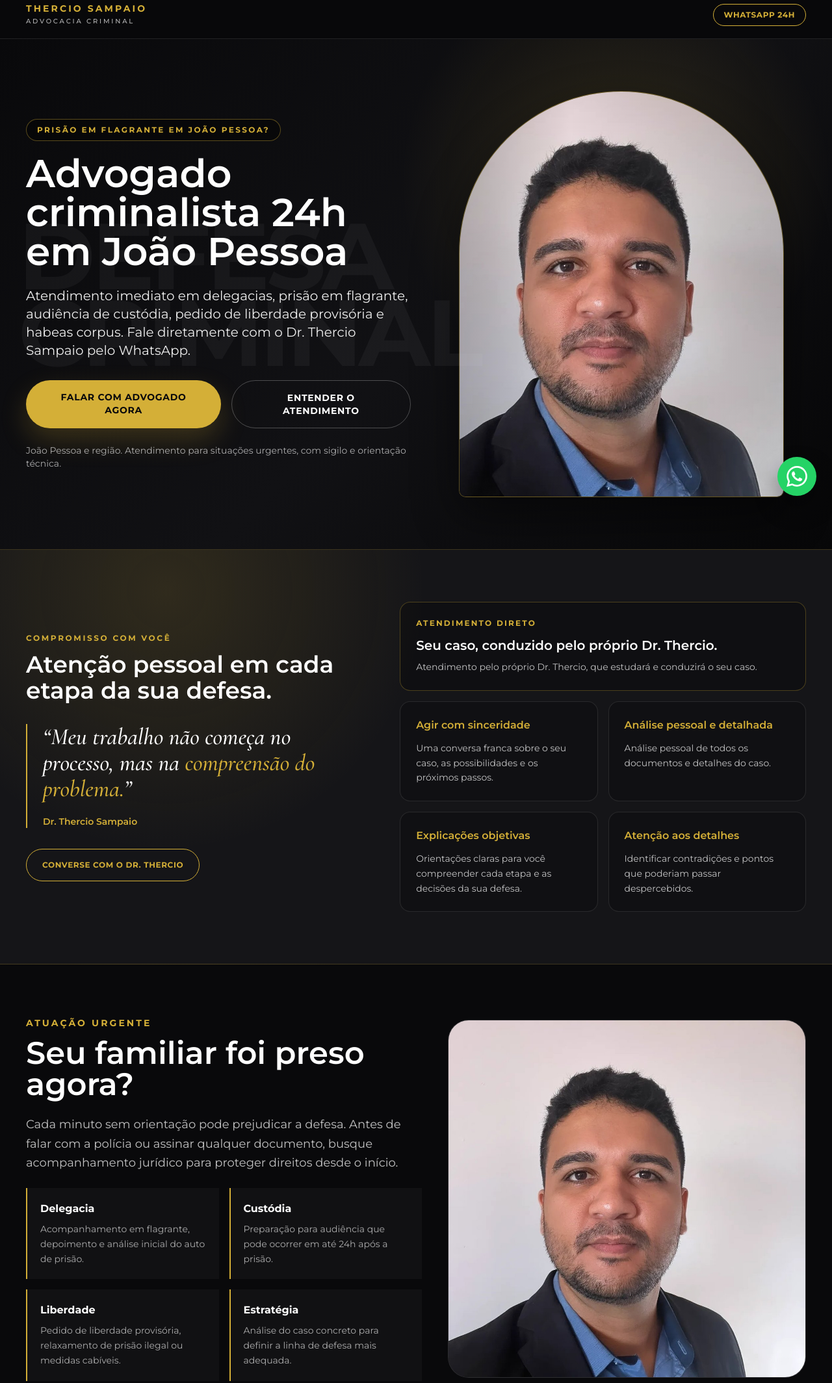
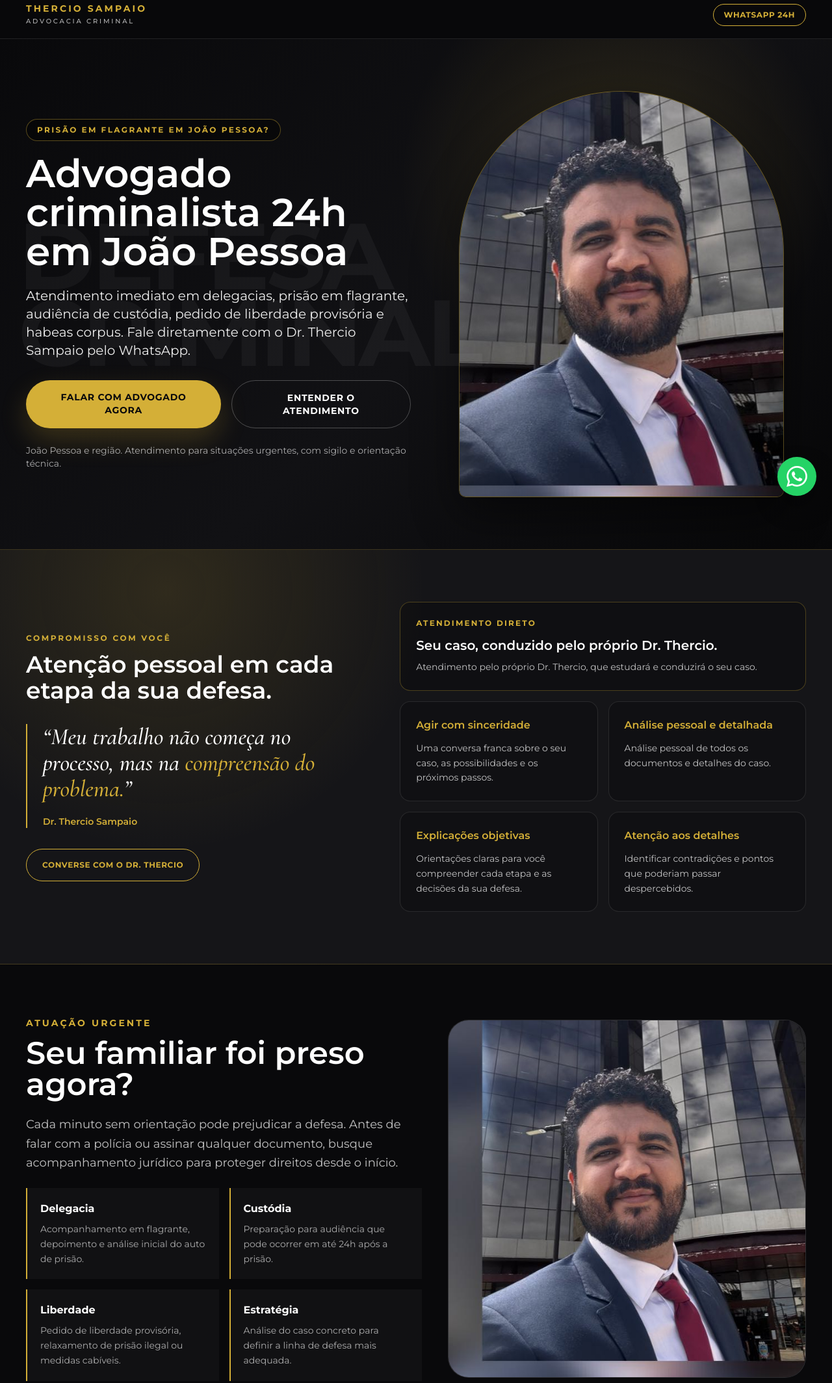
Before and after one commit to Pythonic2/thercio-adv, a plain HTML site: page index.html in a window 1280 px wide. Shown: the part 13-2141 px from the top of the page at 65% size. Drawn offline with nearby package versions, Linux system fonts and the light colour scheme.

Commit message:
mudando foto

```diff
--- a/index.html
+++ b/index.html
@@ -145,7 +145,7 @@
                 </div>
                 <div class="hero-portrait-wrap">
                     <div class="hero-portrait-frame">
-                        <img src="assets/thercio-original.jpg" alt="Dr. Thercio Sampaio, advogado criminalista em João Pessoa" class="hero-portrait">
+                        <img src="assets/thercio-foto.jpg" alt="Dr. Thercio Sampaio, advogado criminalista em João Pessoa" class="hero-portrait">
                     </div>
                 </div>
             </div>
@@ -204,7 +204,7 @@
                     </div>
                 </div>
                 <figure class="overflow-hidden rounded-[2rem] border border-white/10 bg-darkcard">
-                    <img src="assets/thercio-original.jpg" alt="Dr. Thercio Sampaio, advogado criminalista em João Pessoa" class="h-full min-h-[360px] w-full object-cover object-top">
+                    <img src="assets/thercio-foto.jpg" alt="Dr. Thercio Sampaio, advogado criminalista em João Pessoa" class="h-full min-h-[360px] w-full object-cover object-top">
                 </figure>
             </div>
         </section>
```
Also changed, not shown: assets/thercio-foto.jpg (added), 1 other file.
